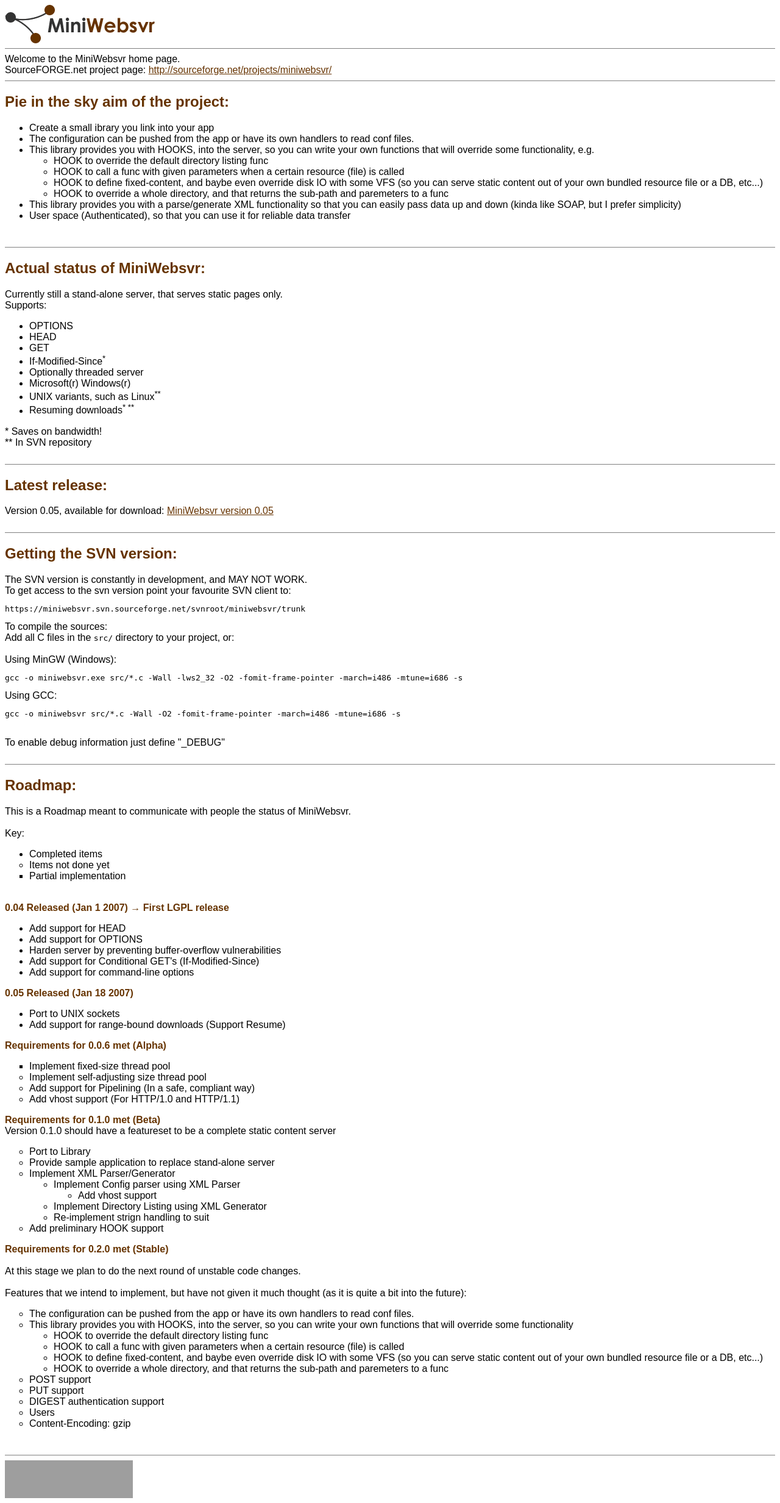
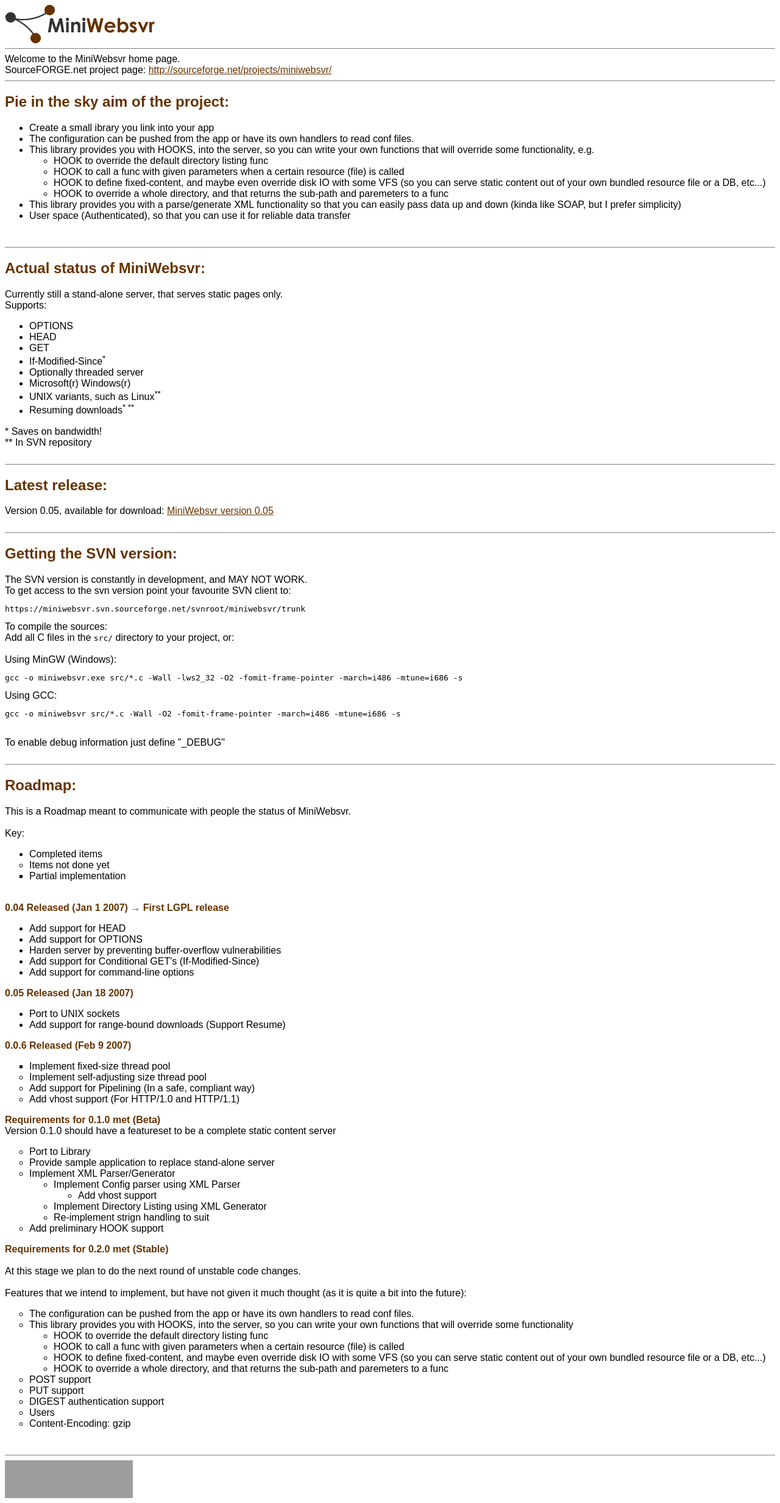
Before and after one commit to avih/miniwebsvr, a PHP site: page / in a window 1280 px wide. Shown: the whole page at 61% size. Run offline with PHP 8.4, Linux system fonts and the light colour scheme; data that the repository does not hold is empty; grey boxes are pictures that could not be loaded.

Commit message:
Update web page to reflect release - fix a spelling mistake

```diff
--- a/web/index.php
+++ b/web/index.php
@@ -52,7 +52,7 @@
 <ul>
 <li> HOOK to override the default directory listing func
 <li> HOOK to call a func with given parameters when a certain resource (file) is called
-<li> HOOK to define fixed-content, and baybe even override disk IO with some VFS (so you can serve static content out of your own bundled resource file or a DB, etc...)
+<li> HOOK to define fixed-content, and maybe even override disk IO with some VFS (so you can serve static content out of your own bundled resource file or a DB, etc...)
 <li> HOOK to override a whole directory, and that returns the sub-path and paremeters to a func
 </ul>
 <li> This library provides you with a parse/generate XML functionality so that you can easily pass data up and down (kinda like SOAP, but I prefer simplicity)
@@ -128,7 +128,7 @@
 <li>Add support for range-bound downloads (Support Resume)
 </ul>
 
-<b>Requirements for 0.0.6 met (Alpha)</b><br>
+<b>0.0.6 Released (Feb 9 2007)</sub></b><br>
 
 <ul>
 <li type=square>Implement fixed-size thread pool
@@ -168,7 +168,7 @@
   <ul>
   <li type=circle>HOOK to override the default directory listing func
   <li type=circle>HOOK to call a func with given parameters when a certain resource (file) is called
-  <li type=circle>HOOK to define fixed-content, and baybe even override disk IO with some VFS (so you can serve static content out of your own bundled resource file or a DB, etc...)
+  <li type=circle>HOOK to define fixed-content, and maybe even override disk IO with some VFS (so you can serve static content out of your own bundled resource file or a DB, etc...)
   <li type=circle>HOOK to override a whole directory, and that returns the sub-path and paremeters to a func
   </ul>
 <li type=circle>POST support
```
